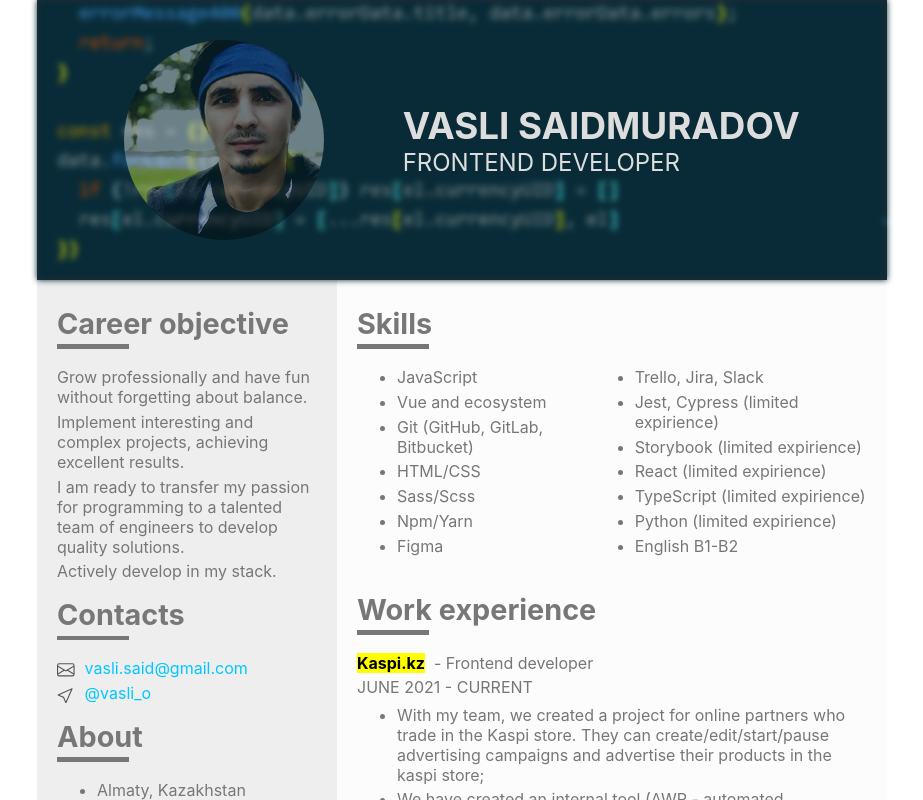
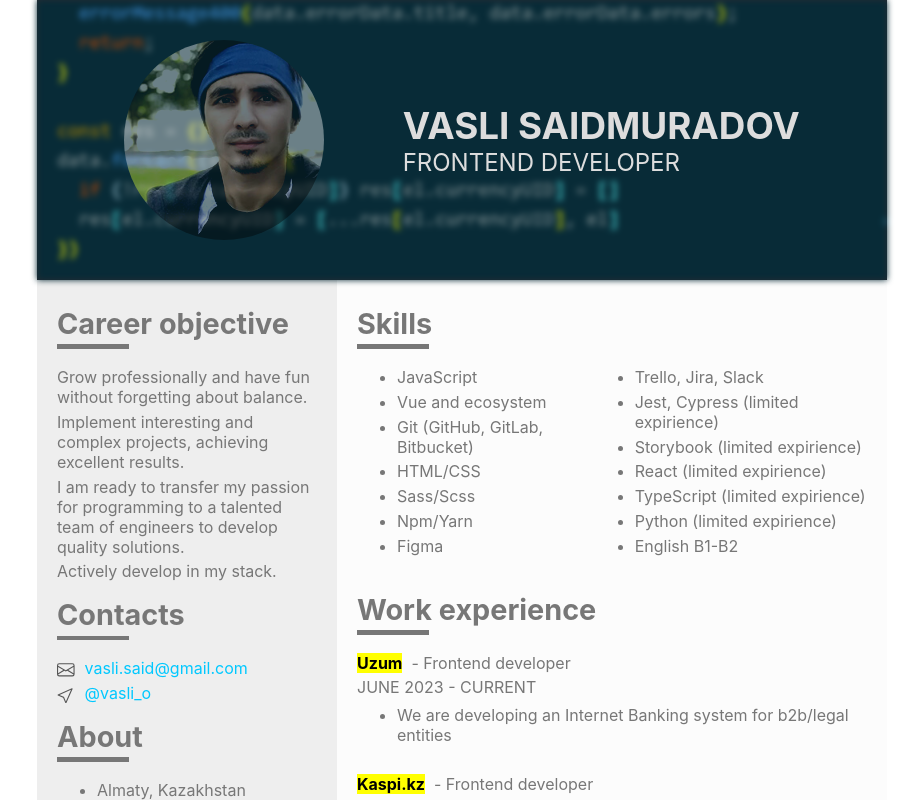
Before and after one commit to VasliSaidmuradov/resume, a React (Create React App) app: page / in a window 1280 px wide. Shown: the top 800 px of the page, without its empty margins (178-1101 px from the left). Built offline with nearby package versions, Linux system fonts and the light colour scheme.

Commit message:
feat: add a new workplace/company

```diff
--- a/src/gData.js
+++ b/src/gData.js
@@ -62,10 +62,19 @@ const gData = {
     title: "",
     list: [
       {
+        title: "Uzum",
+        site: "https://uzum.com/",
+        position: "Frontend developer",
+        date: "June 2023 - current",
+        list: [
+          "We are developing an Internet Banking system for b2b/legal entities",
+        ],
+      },
+      {
         title: "Kaspi.kz",
         site: "https://kaspi.kz/",
         position: "Frontend developer",
-        date: "June 2021 - current",
+        date: "June 2021 - June 2023",
         list: [
           "With my team, we created a project for online partners who trade in the Kaspi store. They can create/edit/start/pause advertising campaigns and advertise their products in the kaspi store;",
           "We have created an internal tool (AWP - automated workplace) for bank managers to create and launch promotions for partners and customers of the store (marketplace) on Kaspi in a couple of clicks;",
```
Also changed, not shown: 1 other file (tests, documents, lock files or other folders).
